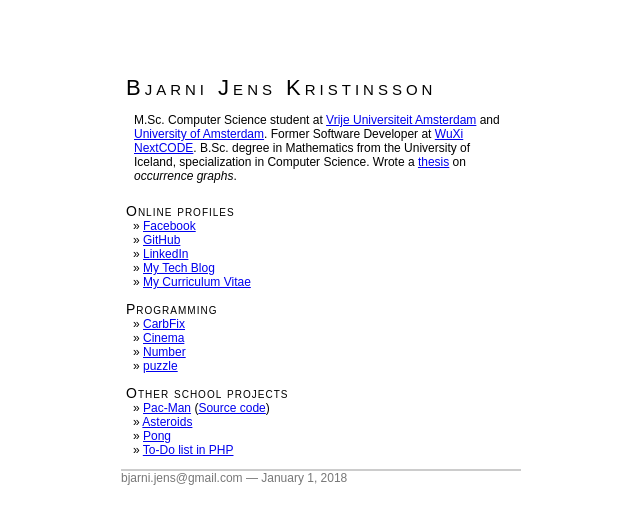
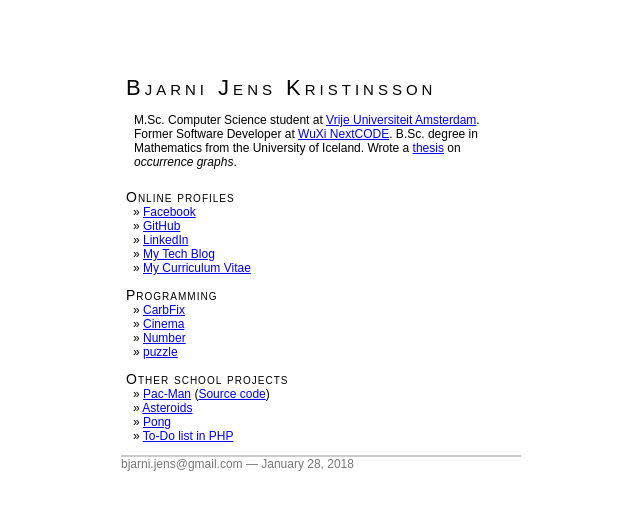
Before and after one commit to bjk17/bjk.is, a plain HTML site: page index.html in a window 1280 px wide. Shown: the whole page, without its empty margins (319-959 px from the left). Drawn offline with Linux system fonts and the light colour scheme.

```diff
--- a/index.html
+++ b/index.html
@@ -13,11 +13,10 @@
     <h1>Bjarni Jens Kristinsson</h1>
 
     <p>M.Sc. Computer Science student at <a href="https://www.vu.nl/en/">
-    Vrije Universiteit Amsterdam</a> and <a href="http://www.uva.nl/en/">
-    University of Amsterdam</a>. Former Software Developer at
-    <a href="https://www.nextcode.com/">WuXi NextCODE</a>. B.Sc. degree in
-    Mathematics from the University of Iceland, specialization in Computer
-    Science. Wrote a <a href="http://hdl.handle.net/1946/22017">thesis</a>
+    Vrije Universiteit Amsterdam</a>. Former Software Developer at
+    <a href="https://www.wuxinextcode.com/">WuXi NextCODE</a>.
+    B.Sc. degree in Mathematics from the University of Iceland.
+    Wrote a <a href="http://hdl.handle.net/1946/22017">thesis</a>
     on <em>occurrence graphs</em>.
 
     <h3>Online profiles</h3><ul>
@@ -45,7 +44,7 @@
 
     <footer>
         bjarni.jens@gmail.com &mdash;
-        <time datetime="2018-01-01">January 1, 2018</time>
+        <time datetime="2018-01-28">January 28, 2018</time>
     </footer>
 
 </body>
```
Also changed, not shown: docs/screenshots/2015-04-22.png (deleted), me.jpg (added), 4 other files.
